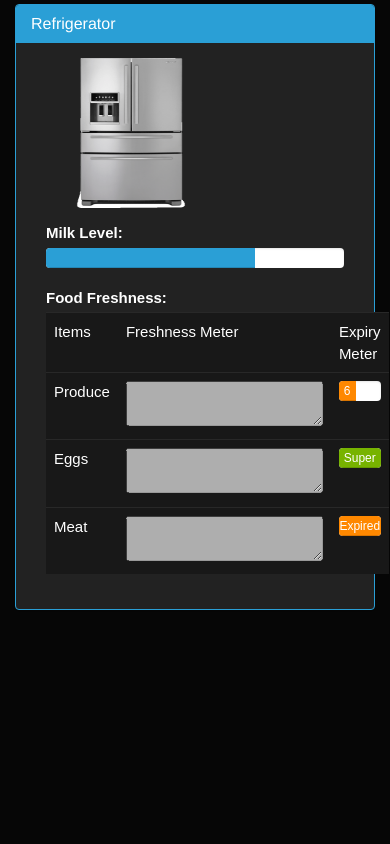
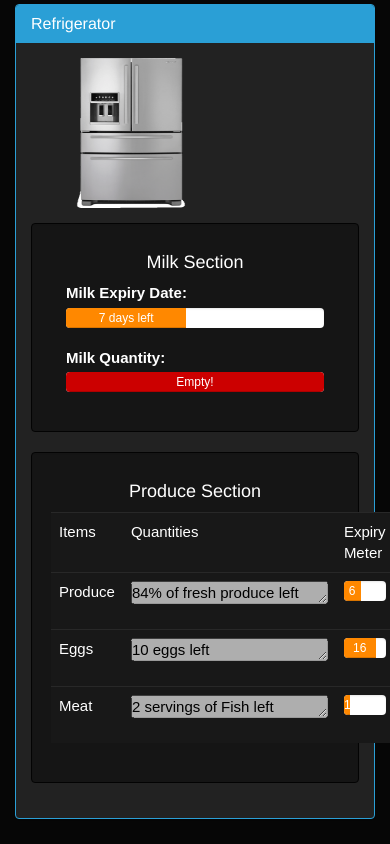
Before and after one commit to priyaganti/295B-fronend, a plain HTML site: page kitchen.html in a window 390 px wide. Shown: the part 1174-2018 px from the top of the page. Before the commit the page ends 1809 px from the top, so only its background shows below. Drawn offline with nearby package versions, Linux system fonts and the light colour scheme.

Commit message:
Finished Refridgerator section

```diff
--- a/kitchen.html
+++ b/kitchen.html
@@ -25,6 +25,9 @@
 	<script src="bootstrap-switch/js/bootstrap-switch.min.js"></script>
 
       <style>
+		h4{
+			text-align:center;
+		}
 		textarea{
 			color:black;
 		}
@@ -185,26 +188,34 @@
 										</div>
 								</div-->
 								<div class="form-group">
-										<label for="company" class="col-sm-6 control-label">Milk Level:</label>
-										<div class="col-sm-6">
+									<div class="well col-md-12"><h4>Milk Section</h4>
+										<label for="company" class="col-sm-4 control-label">Milk Expiry Date:</label>
+										<div class="col-sm-8">
 											<div class="progress">
-															<div class="progress-bar" role="progressbar" aria-valuenow="70" aria-valuemin="0" aria-valuemax="100" style="width:70%">
-															<span class="sr-only">70% Complete</span>
-														</div>
-										<!--label for="company" class="col-sm-6 control-label">TBD</label-->
+												<div class="progress-bar progress-bar-warning" role="progressbar" id="milkBar" aria-valuenow="1" aria-valuemin="0" aria-valuemax="21" style="">
+												</div></div>
 										</div>
+										<label for="company" class="col-sm-4 control-label">Milk Quantity:</label>
+										<div class="col-sm-8">
+											<div class="progress">
+												<div class="progress-bar" role="progressbar" id="milkQty" aria-valuenow="1" aria-valuemin="0" aria-valuemax="100" style="">
+												</div></div>
+										</div>
+									</div>
 								</div>
 								<div class="form-group">
+										<div class="well col-md-12"><h4>Produce Section</h4>
+									<!--/div>
 										<label for="company" class="col-sm-2 control-label">Food Freshness:</label>
-										<div class="col-sm-10">
+										<div class="col-sm-12"-->
 											<table class="table table striped">
 												<tr><td>Items</td>
-													<td>Freshness Meter</td>
+													<td>Quantities</td>
 													<td>Expiry Meter</td>
 												</tr>
 												<tr>
 													<td>Produce</td>
-													<td><textarea id="produce" disabled></textarea></td>
+													<td><textarea id="produce" rows="1" disabled></textarea></td>
 													<td>
 														<div class="progress">
 															<div class="progress-bar progress-bar-warning"  id="produceBar" role="progressbar" aria-valuenow="1" aria-valuemin="0" aria-valuemax="21" style="">1 day
@@ -213,7 +224,7 @@
 												</tr>
 												<tr>
 													<td>Eggs</td>
-													<td><textarea id="eggs" disabled></textarea></td>
+													<td><textarea id="eggs" rows="1" disabled></textarea></td>
 													<td>
 														<div class="progress">
 															<div class="progress-bar progress-bar-warning"  id="eggsBar" role="progressbar" aria-valuenow="1" aria-valuemin="0" aria-valuemax="15" style="">1 day
@@ -222,7 +233,7 @@
 												</tr>
 												<tr>
 													<td>Meat</td>
-													<td><textarea id="meat" disabled></textarea></td>
+													<td><textarea id="meat" rows="1" disabled ></textarea></td>
 													<td>
 														<div class="progress">
 															<div class="progress-bar progress-bar-warning"  id="meatBar" role="progressbar" aria-valuenow="1" aria-valuemin="0" aria-valuemax="7" style="">1 day
@@ -243,10 +254,62 @@
 </body>
 <script>
 	$(".machine").bootstrapSwitch();
-	// Fridge Section
-		var produceFreshness = Math.floor(Math.random() * 17);
-		var eggsFreshness = Math.floor(Math.random() * 23);
-		var meatFreshness = Math.floor(Math.random() * 9);
+	/* Fridge Section */
+
+	/* MILK Section */
+
+		var milkFreshness = Math.floor(Math.random() * 16);
+		var milkLife = 15;
+		var milkExpiry = exp(milkFreshness, milkLife);
+
+		var milkQty = Math.floor(Math.random() * 101);
+
+	/* end MILK Section */
+
+
+	<!----- PRODUCE QUANTITY ---->
+
+		//Produce
+		var produceQty = Math.floor(Math.random() * 101);
+		if(produceQty == 0){
+			produceQtyMsg = "Out of fresh Produce! Stock Up!";
+		} else if(produceQty == 100){
+			produceQtyMsg = "Produce Section full!";
+		} else{
+			produceQtyMsg = produceQty + "% of fresh produce left";
+		}
+		document.getElementById("produce").value = produceQtyMsg;
+
+		//Eggs
+		var eggsQty = Math.floor(Math.random() * 13);
+		if(eggsQty == 0){
+			eggsQtyMsg = "No eggs left! Stock up!";
+		}else if(eggsQty == 1){
+			eggsQtyMsg = "only " + eggsQty + " egg left";
+		} else if(eggsQty == 12){
+			eggsQtyMsg = "Full Stock";
+		}else{
+			eggsQtyMsg = eggsQty + " eggs left";
+		}
+		document.getElementById("eggs").value = eggsQtyMsg;
+
+		//Meat
+		var meatQty = Math.floor(Math.random() * 3);
+		if(meatQty > 0){
+			var meat = ["Fish","Chicken","Beef"];
+			var meatVariety = meat[Math.floor(Math.random() * meat.length)];
+			var meatQtyMsg = meatQty + " servings of " + meatVariety + " left";
+		}else{ meatQtyMsg = "Stock up! No more meat!";
+		}
+		document.getElementById("meat").value = meatQtyMsg;
+		console.log("eggs: "+eggsQty);
+
+	<!----- end  QUANTITY ---->
+
+	<!------ EXPIRY ------>
+		var produceFreshness = Math.floor(Math.random() * 16);
+		var eggsFreshness = Math.floor(Math.random() * 22);
+		var meatFreshness = Math.floor(Math.random() * 8);
 		console.log(produceFreshness);
 
 		var produceLife = 15;
@@ -270,18 +333,58 @@
 			return send;
 		}
 
+		<!------ end EXPIRY ------>
+
 		$(document).ready(function() {
+		<!----- MILK ------>
+		var milkId = "#milkQty";
+		console.log("the milk qty is: "+ milkQty);
+		var full = milkQty + 100;
+		if(milkQty == 100){
+			$(milkId).addClass("progress-bar-success");
+			$(milkId).css("width", milkQty + "%");
+			$(milkId).attr("aria-valuenow", milkQty + "%");
+			$(milkId).text("Full");
+		}else if(milkQty == 0){
+			$(milkId).addClass("progress-bar-danger");
+			$(milkId).css("width", full + "%");
+			$(milkId).attr("aria-valuenow", full + "%");
+			$(milkId).text("Empty!");
+		} else if(milkQty > 70 && milkQty < 100){
+			$(milkId).addClass("progress-bar-success");
+			$(milkId).css("width", milkQty + "%");
+			$(milkId).attr("aria-valuenow", milkQty + "%");
+			$(milkId).text(milkQty + " %");
+		} else if(milkQty > 40 && milkQty < 70){
+			$(milkId).addClass("");
+			$(milkId).css("width", milkQty + "%");
+			$(milkId).attr("aria-valuenow", milkQty + "%");
+			$(milkId).text(milkQty + " %");
+		} else{
+			$(milkId).addClass("progress-bar-warning");
+			$(milkId).css("width", milkQty + "%");
+			$(milkId).attr("aria-valuenow", milkQty + "%");
+			$(milkId).text(milkQty + " %");
+		}
 
+		<!----- end MILK ------>
+
+		<!----- PRODUCE ------>
 		var produceId = "#produceBar";
 		test(produceLife, produceExpiry, produceId);
 		var eggsId = "#eggsBar";
 		test(eggsLife, eggsExpiry, eggsId);
 		var meatId = "#meatBar";
 		test(meatLife, meatExpiry, meatId);
+		var milkId = "#milkBar";
+		test(milkLife, milkExpiry, milkId);
 
 		function test(shelfLife, expiryDay, progId){
 			var pct_left = (expiryDay/shelfLife) * 100;
 			var fullWidth = 100
+			if(shelfLife > 7){
+			var week = 7;
+			} else{ week = 0;}
 			if (expiryDay == 0) {
 				$(progId).removeClass("progress-bar-warning");
 				$(progId).addClass("progress-bar-success");
@@ -296,7 +399,7 @@
 				$(progId).css("width", fullWidth + "%");
 				$(progId).attr("aria-valuenow", fullWidth + "%");
 			} else if (expiryDay == shelfLife) {
-				$(progId).text("Expired Today!");
+				$(progId).text("Expires Today!");
 				$(progId).css("width", fullWidth + "%");
 				$(progId).attr("aria-valuenow", fullWidth + "%");
 			} else{
@@ -306,5 +409,6 @@
 			}
 		}
         });
+		<!----- end PRODUCE ------>
 </script>
 </html>
```
